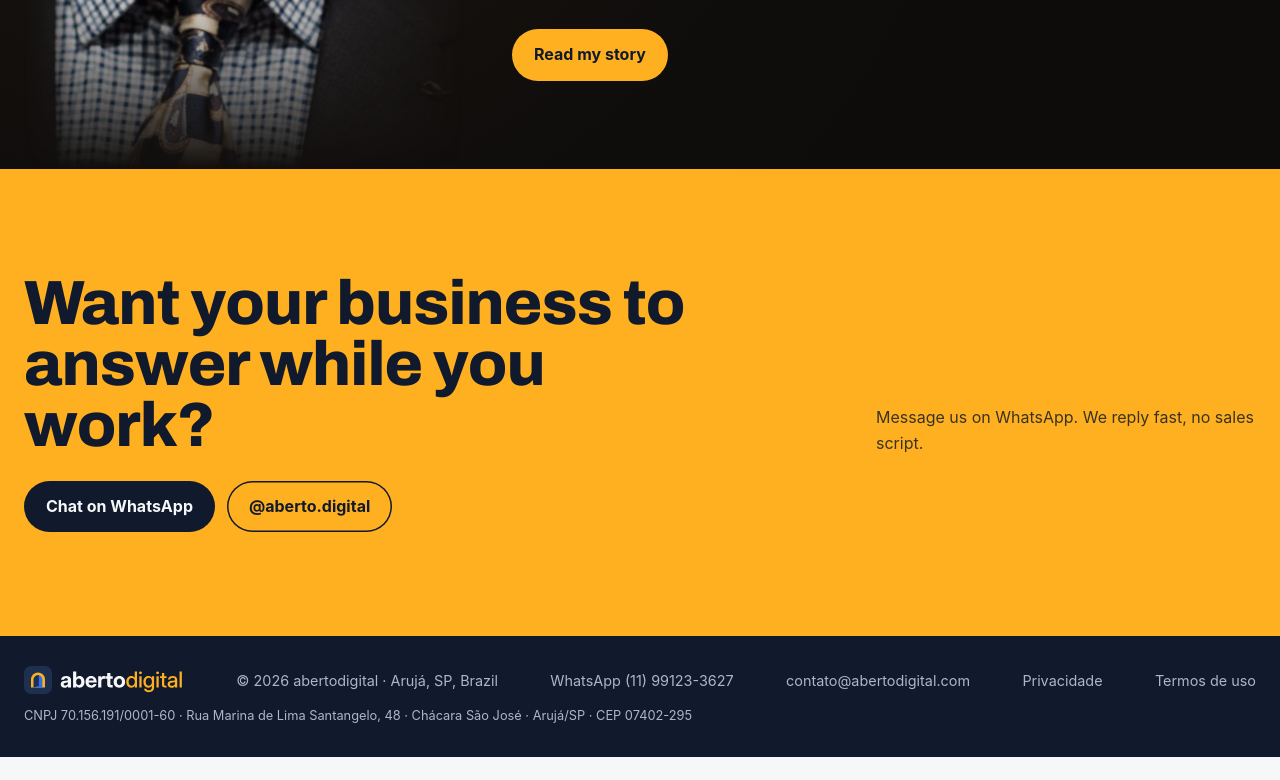
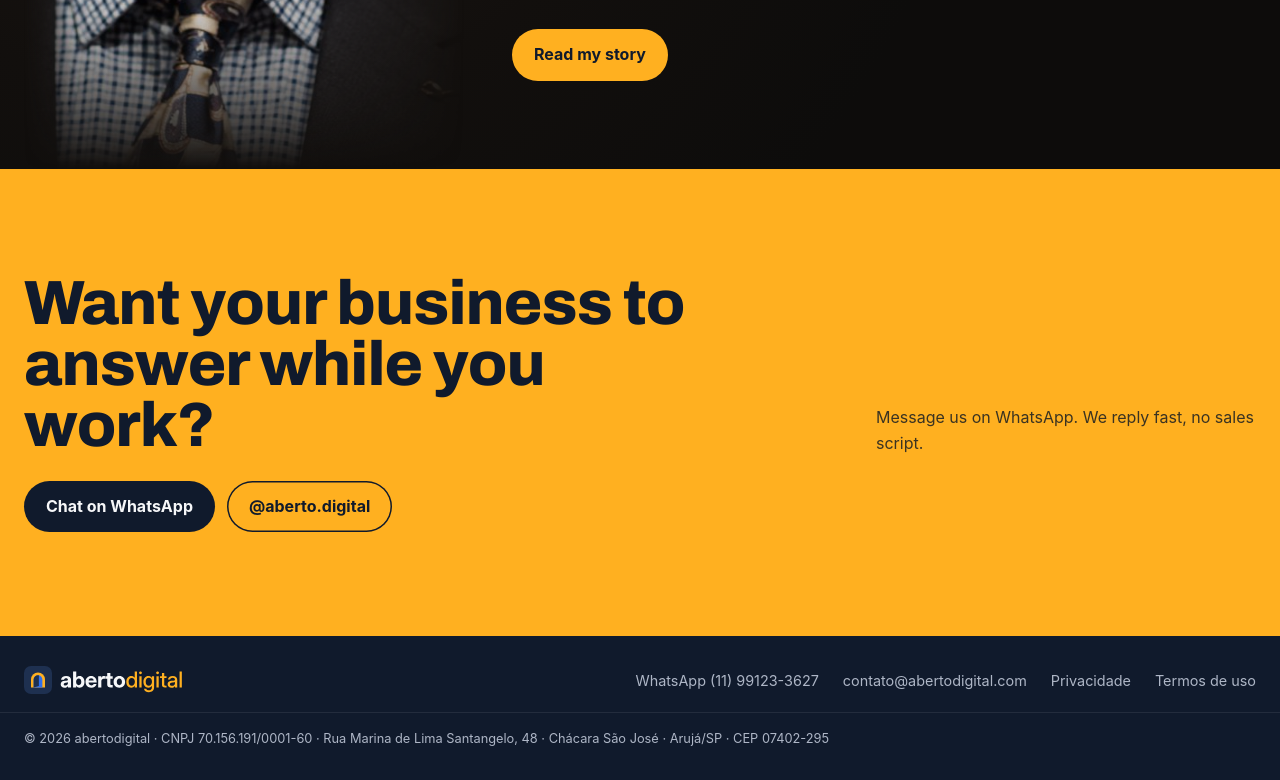
Before and after one commit to aberto-digital/site, a plain HTML site: page index.html in a window 1280 px wide. Shown: the part 9077-9857 px from the top of the page. Before the commit the page ends 9834 px from the top, so only its background shows below. Drawn offline with Linux system fonts and the light colour scheme; animation ran at ten frames a second.

Commit message:
Rodapé: duas faixas sem repetição (links em cima, linha legal embaixo)
- Links e contatos agrupados ao lado do logo
- Linha legal única: © 2026 abertodigital · CNPJ · endereço
- Remove o "Arujá, SP" repetido do rodapé
- Espaço extra no celular para o botão de chat não cobrir o texto

Co-Authored-By: Claude Opus 5.5 <noreply@anthropic.com>
Claude-Session: https://claude.ai/code/session_019sgCvQBx63C8gBUki2nd3x

```diff
--- a/index.html
+++ b/index.html
@@ -413,7 +413,9 @@
   footer a{color:inherit;text-decoration:none}
   footer a:hover,footer a:focus-visible{color:#fff;text-decoration:underline}
   footer .logo{height:28px}
-  footer .legal{margin-top:12px;font-size:.8rem;justify-content:flex-start}
+  footer .foot-links{display:flex;flex-wrap:wrap;gap:8px 24px}
+  footer .legal{display:block;margin-top:18px;padding-top:16px;border-top:1px solid rgba(255,255,255,.08);font-size:.8rem;line-height:1.6}
+  @media (max-width:700px){footer{padding-bottom:88px}}
 
 
   /* chat do site */
@@ -898,13 +900,14 @@
 <footer>
   <div class="wrap">
     <svg class="logo" viewBox="0 0 320 56" role="img" aria-label="abertodigital"><use href="#g-icone"/><use href="#g-wm"/></svg>
-    <span data-i18n="foot1"></span>
-    <span>WhatsApp (11) 99123-3627</span>
-    <a href="mailto:contato@abertodigital.com">contato@abertodigital.com</a>
-    <a href="/privacidade/">Privacidade</a>
-    <a href="/termos/">Termos de uso</a>
+    <nav class="foot-links" aria-label="Contato">
+      <span>WhatsApp (11) 99123-3627</span>
+      <a href="mailto:contato@abertodigital.com">contato@abertodigital.com</a>
+      <a href="/privacidade/">Privacidade</a>
+      <a href="/termos/">Termos de uso</a>
+    </nav>
   </div>
-  <div class="wrap legal">CNPJ 70.156.191/0001-60 · Rua Marina de Lima Santangelo, 48 · Chácara São José · Arujá/SP · CEP 07402-295</div>
+  <div class="wrap legal"><span data-i18n="foot1"></span> · CNPJ 70.156.191/0001-60 · Rua Marina de Lima Santangelo, 48 · Chácara São José · Arujá/SP · CEP 07402-295</div>
 </footer>
 
 <button class="ch-abre" id="chAbre" type="button" aria-controls="chCaixa" aria-expanded="false"><svg viewBox="0 0 24 24" fill="none" stroke="currentColor" stroke-width="2.2" stroke-linejoin="round" aria-hidden="true"><path d="M4 5h16v11H9l-5 4z"/></svg><span class="txt" data-i18n="chAbre"></span><span class="bolha-n" id="chN"></span></button>
@@ -1024,7 +1027,7 @@
       hCont: 'Quer que a sua loja responda enquanto você atende?',
       pCont: 'Chama no WhatsApp. Respondo rápido, sem script de vendas.',
       btnCont: 'Chamar no WhatsApp',
-      foot1: '© 2026 abertodigital · Arujá, SP',
+      foot1: '© 2026 abertodigital',
       msgTopo: 'Oi! Vim pelo site da abertodigital.',
       msgAud: 'Oi! Quero uma auditoria gratuita.',
       msgP1: 'Oi! Quero o pacote Start.',
@@ -1140,7 +1143,7 @@
       hCont: 'Want your business to answer while you work?',
       pCont: 'Message us on WhatsApp. We reply fast, no sales script.',
       btnCont: 'Chat on WhatsApp',
-      foot1: '© 2026 abertodigital · Arujá, SP, Brazil',
+      foot1: '© 2026 abertodigital',
       msgTopo: 'Hi! I came from the abertodigital website.',
       msgAud: 'Hi! I would like a free audit.',
       msgP1: 'Hi! I would like the Start package.',
```
Also changed, not shown: auditoria/index.html (+9 -2 lines), sobre/index.html (+10 -5 lines).
